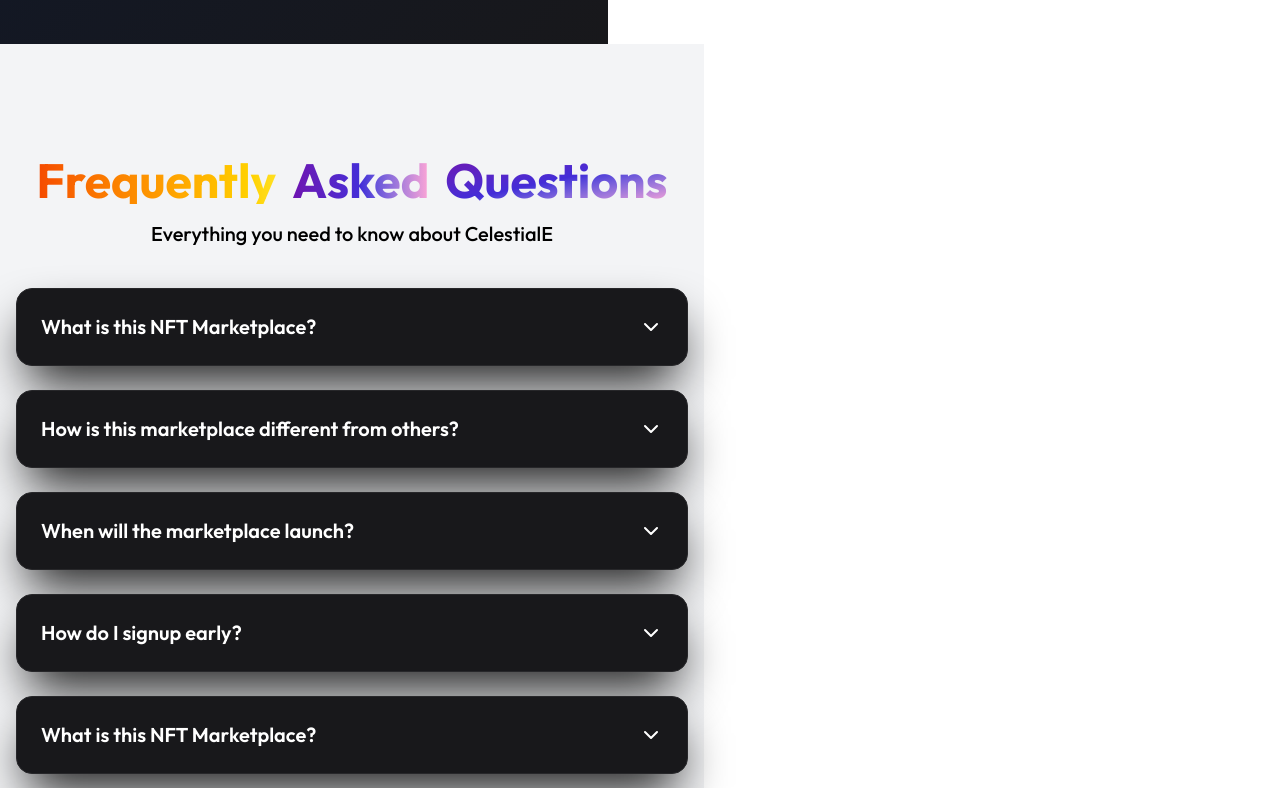
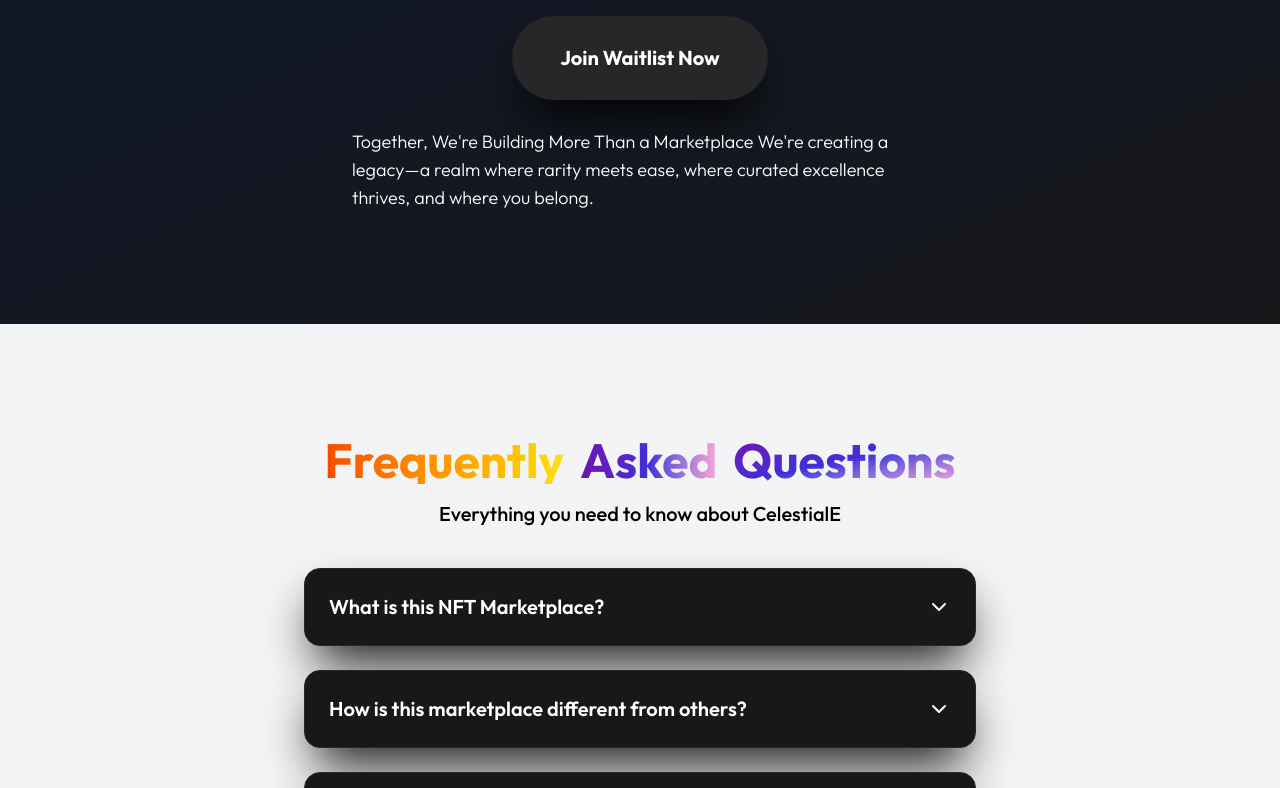
Before and after one commit to Arnab-Sahu/CelestialE_signup_web, a Next.js app: page / in a window 1280 px wide. Shown: the part 6581-7369 px from the top of the page. Built offline with nearby package versions, Linux system fonts and the light colour scheme.

Commit message:
Update page.tsx
c

```diff
--- a/app/page.tsx
+++ b/app/page.tsx
@@ -57,7 +57,7 @@
   };
 
   return (
-      <div className="flex flex-wrap max-w-screen">
+      <div className="max-w-screen">
         <Navbar/>
         <h1 className="mt-64 text-transparent">.</h1>
         <div className="text-center items-center justify-center mx-auto">
```
